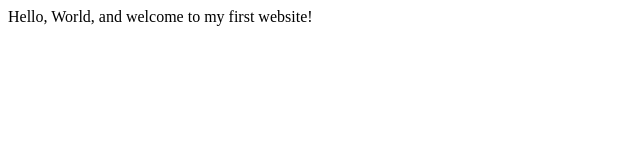
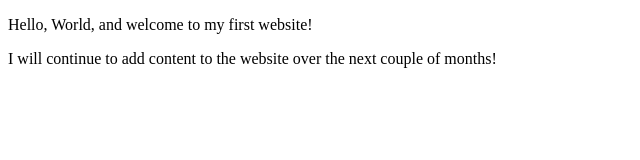
Before and after one commit to trishanaribera/trishanaribera.github.io, a plain HTML site: page index.html in a window 1280 px wide. Shown: the whole page, without its empty margins (0-640 px from the left). Drawn offline with Linux system fonts and the light colour scheme.

Commit message:
Update index.html

```diff
--- a/index.html
+++ b/index.html
@@ -3,9 +3,11 @@
     <head>
         <meta charset="utf-8">
         <meta name="viewport" content="width=device-width, initial-scale=1.0">
-        <title>My First Website</title>
+        <meta name="author" content="Trishana Ribera">
+        <title>Cheetos | Web Developer</title>
     </head>
     <body>
-       Hello, World, and welcome to my first website!
+       <p>Hello, World, and welcome to my first website!</p>
+       <p>I will continue to add content to the website over the next couple of months!</p>
     </body>
 </html>
```
